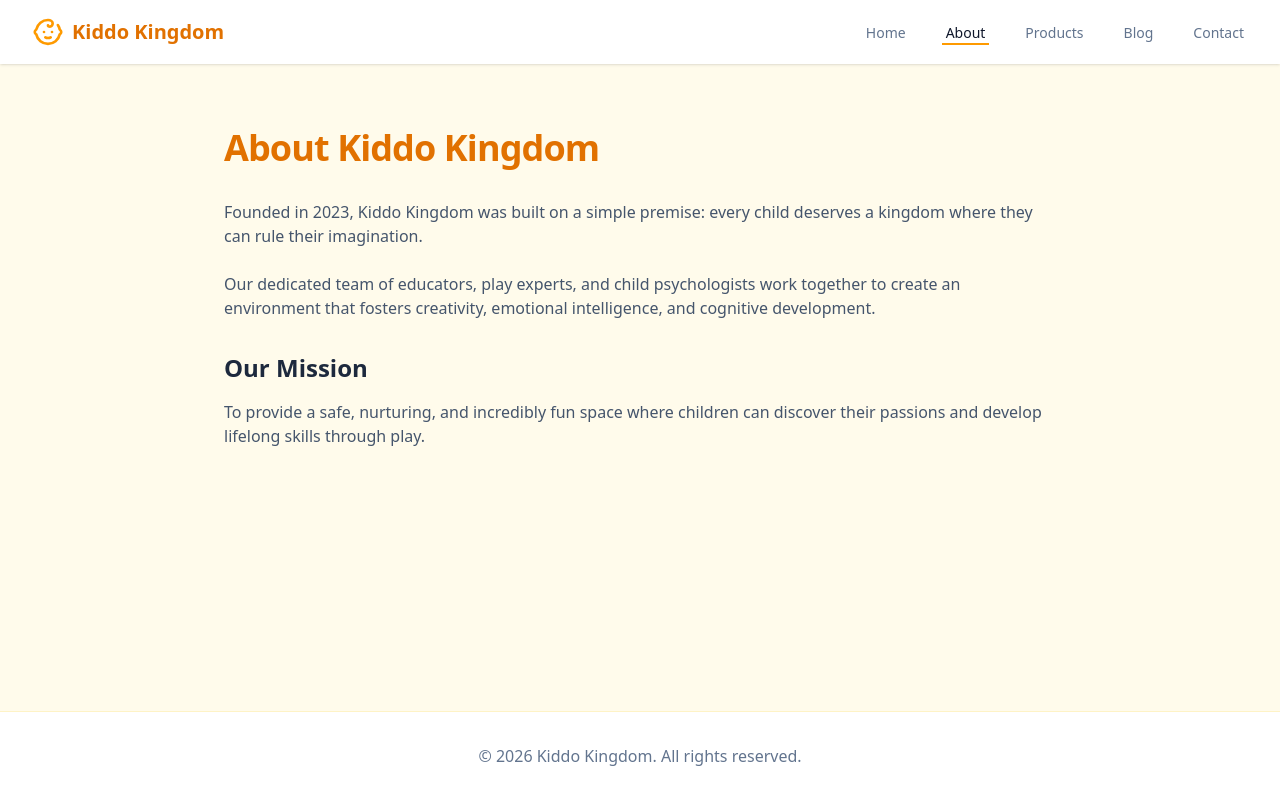
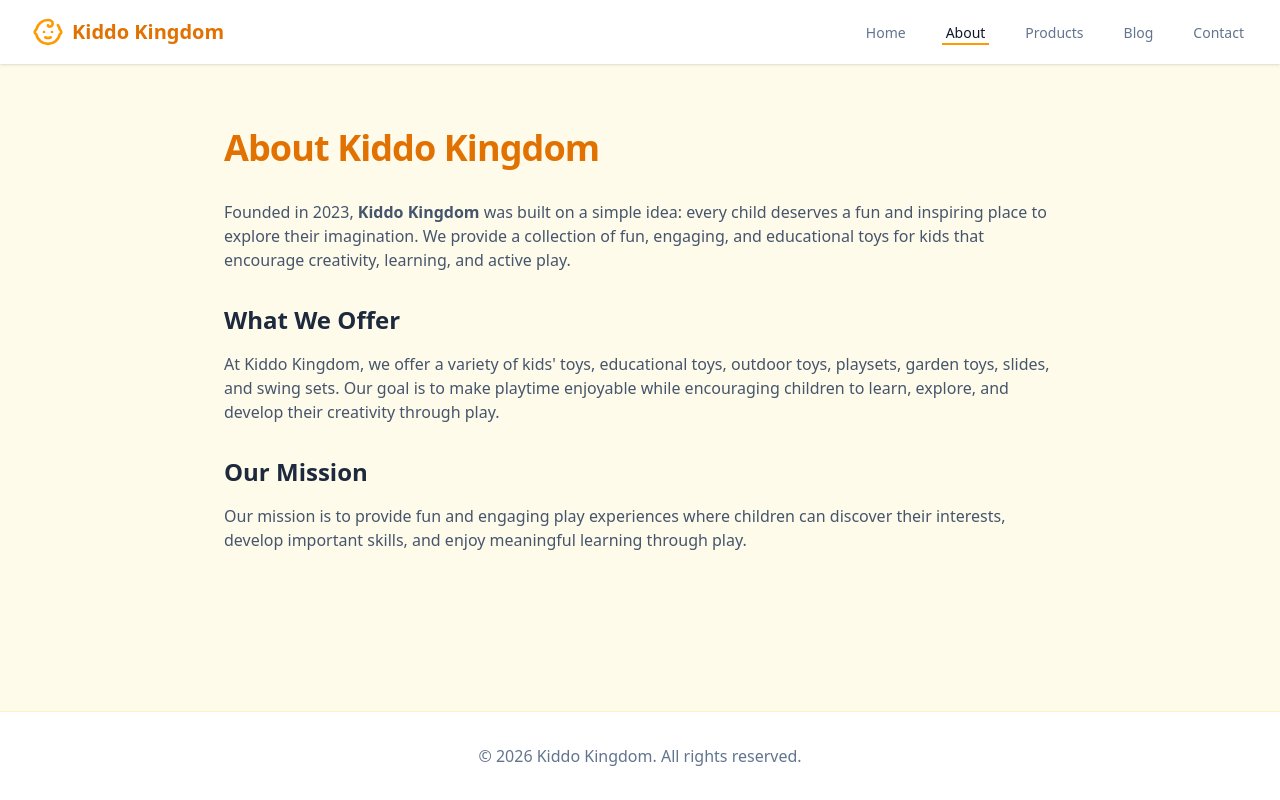
Before and after one commit to navneet0719-web/kiddo-kingdom, a React (Vite) app: page /about in a window 1280 px wide. Built offline with nearby package versions, Linux system fonts and the light colour scheme.

Commit message:
text change in about page

```diff
--- a/src/pages/About.tsx
+++ b/src/pages/About.tsx
@@ -11,16 +11,35 @@ export default function About() {
         About Kiddo Kingdom
       </h1>
      <div className="prose prose-amber lg:prose-lg text-slate-600 space-y-6">
+
   <p>
-          Founded in 2023, Kiddo Kingdom was built on a simple premise: every child deserves a kingdom where they can rule their imagination.
+    Founded in 2023, <strong>Kiddo Kingdom</strong> was built on a simple idea:
+    every child deserves a fun and inspiring place to explore their imagination.
+    We provide a collection of fun, engaging, and educational toys for kids
+    that encourage creativity, learning, and active play.
   </p>
+
+  <h2 className="text-2xl font-bold text-slate-800 mt-8 mb-4">
+    What We Offer
+  </h2>
+
   <p>
-          Our dedicated team of educators, play experts, and child psychologists work together to create an environment that fosters creativity, emotional intelligence, and cognitive development.
+    At Kiddo Kingdom, we offer a variety of kids' toys, educational toys,
+    outdoor toys, playsets, garden toys, slides, and swing sets. Our goal is
+    to make playtime enjoyable while encouraging children to learn, explore,
+    and develop their creativity through play.
   </p>
-        <h2 className="text-2xl font-bold text-slate-800 mt-8 mb-4">Our Mission</h2>
+
+  <h2 className="text-2xl font-bold text-slate-800 mt-8 mb-4">
+    Our Mission
+  </h2>
+
   <p>
-          To provide a safe, nurturing, and incredibly fun space where children can discover their passions and develop lifelong skills through play.
+    Our mission is to provide fun and engaging play experiences where children
+    can discover their interests, develop important skills, and enjoy
+    meaningful learning through play.
   </p>
+
 </div>
     </div>
   );
```
Lines whose indentation alone changed are shown as unchanged.
